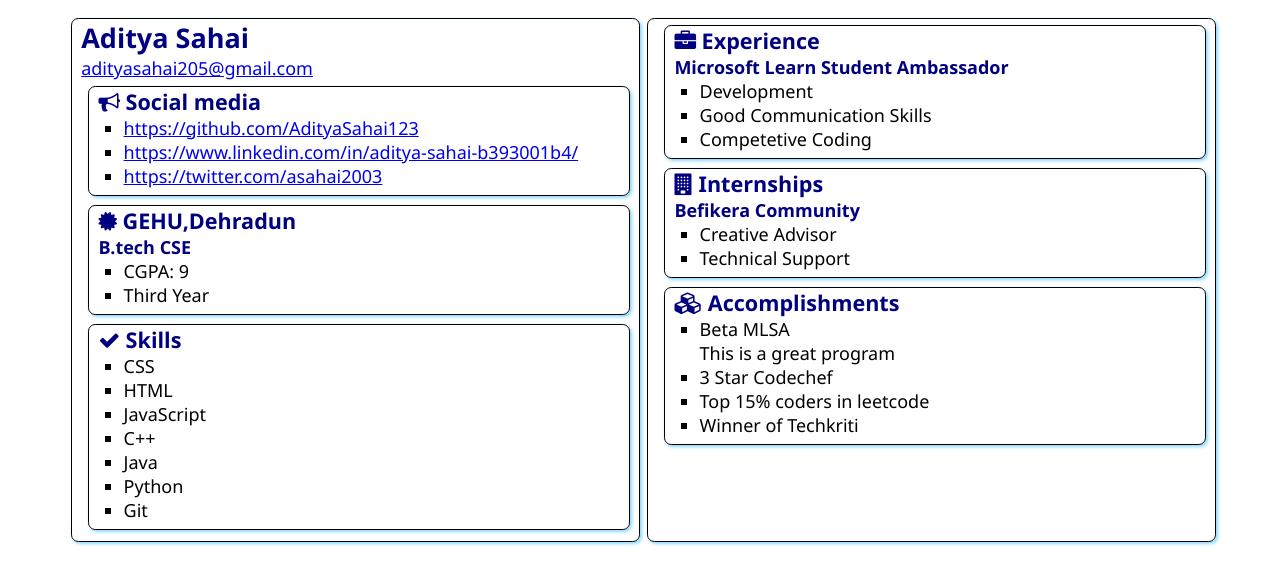
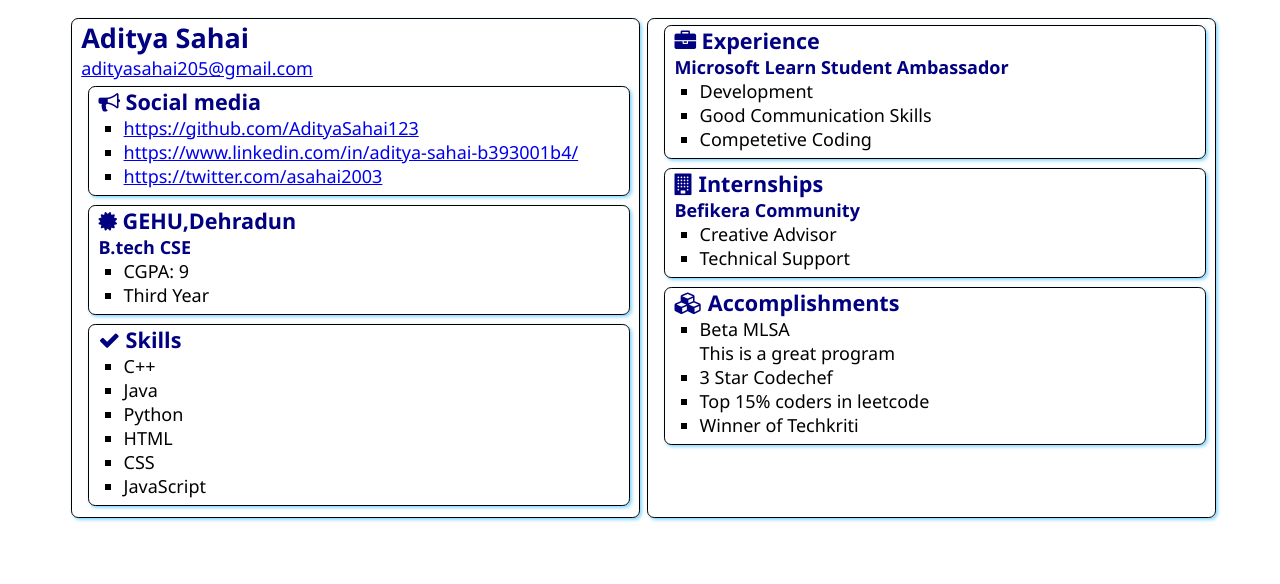
Before and after one commit to AdityaSahai123/SATechnicalOnboarding, a plain HTML site: page src/index.html in a window 1280 px wide. Drawn offline with Linux system fonts and the light colour scheme.

Commit message:
Update index.html

```diff
--- a/src/index.html
+++ b/src/index.html
@@ -47,13 +47,13 @@
                     Skills
                 </h2>
                 <ul>
-                    <li>CSS</li>
-                    <li>HTML</li>
-                    <li>JavaScript</li>
+
                     <li>C++</li>
                     <li>Java</li>
                     <li>Python</li>
-                    <li>Git</li>
+                    <li>HTML</li>
+                    <li>CSS</li>
+                    <li>JavaScript</li>
                 </ul>
             </section>
         </article>
```
